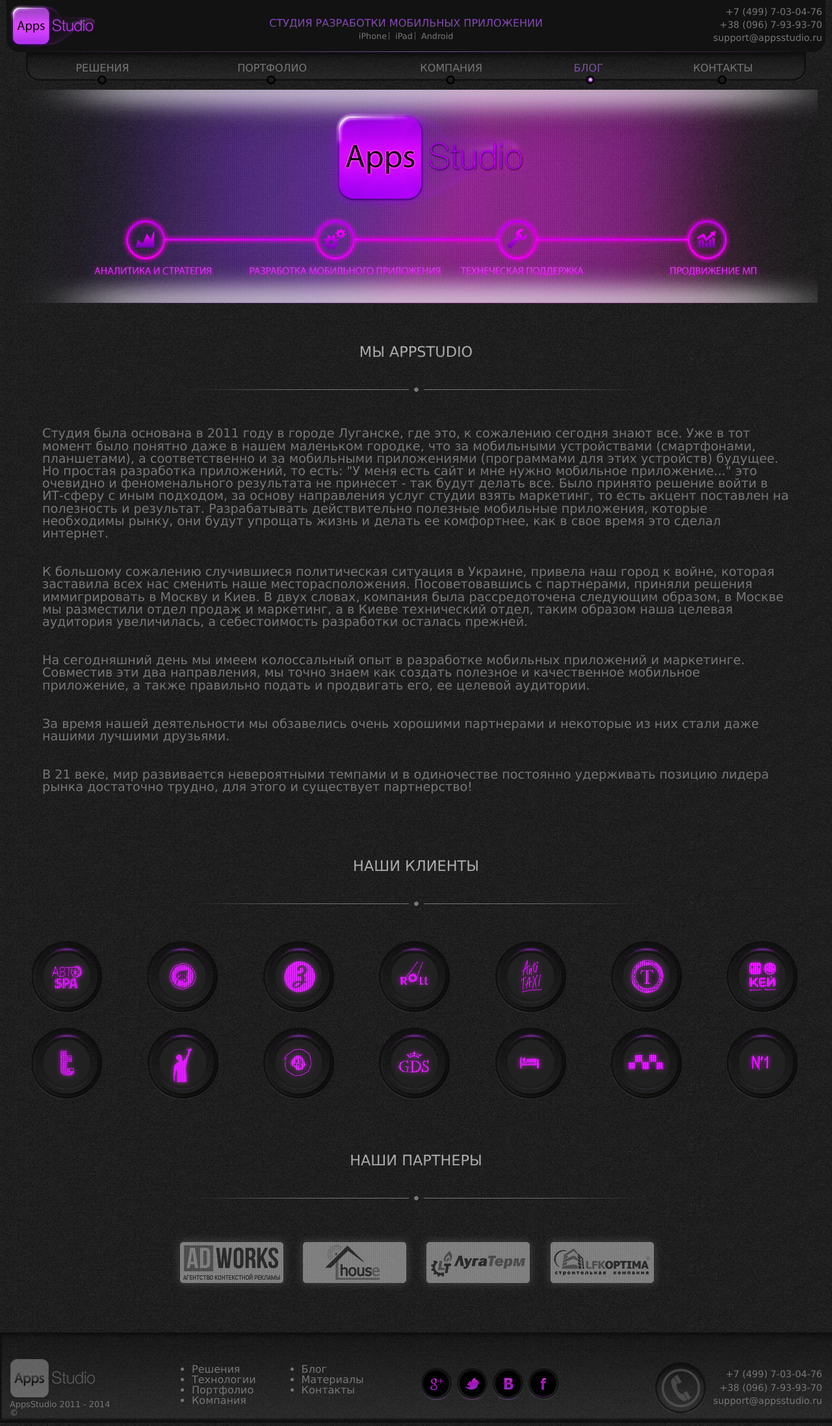
After one commit to RuslanGrigoryev/Apps_studio, a PHP site: page /we_are.html in a window 1280 px wide. The commit adds this page. Shown: the whole page at 65% size. Run offline with PHP 8.4, Linux system fonts and the light colour scheme; some libraries are stand-ins or nearby versions.

Commit message:
Finished we_are.html

```diff
--- a/css/style.css
+++ b/css/style.css
@@ -1,17 +1,20 @@
 /*
   ORDER
  1. Reset styles
- 2. General styles.
- 3. Header styles.
- 4. Slider styles.
- 5. Section "About-us".
- 6. Section "Goals".
- 7. Section Call styles.
- 8. PAGE HOW IT WORKS Section header-img.
- 9.                   Section how_it_work styles
- 10.                  Section why_it_work styles
- 11.                  Section business    styles
- 12. PAGE SOLUTIONS   Section classification styles
+ 2.  PAGE INDEX        General styles.
+ 3.                    Header styles.
+ 4.                    Slider styles.
+ 5.                    Section "About-us".
+ 6.                    Section "Goals".
+ 7.                    Section Call styles.
+ 8.  PAGE HOW IT WORKS Section header-img.
+ 9.                    Section how_it_work styles
+ 10.                   Section why_it_work styles
+ 11.                   Section business    styles
+ 12. PAGE SOLUTIONS    Section classification styles
+ 13. PAGE WE-ARE       Section we-are styles
+ 14.                   Section clients styles
+ 15.                   Section partners styles
 */
 /* 1. Reset styles */
 /* http://meyerweb.com/eric/tools/css/reset/
@@ -100,7 +103,7 @@ h1 span {
 h2 {
   text-transform: uppercase;
 }
-.about-us, .how_it_work, .why_it_work, .business {
+.about-us, .how_it_work, .why_it_work, .business, .we-are, .clients, .partners {
   padding: 60px 0 0 0;
 }
 /*3.Header styles*/
@@ -579,6 +582,122 @@ header {
   vertical-align: middle;
   display: table-cell;
 }
+/*13. Section we-are styles*/
+.we-are p {
+    font-size: 1.2em;
+
+    margin: 0 0 40px 0;
+    padding: 0 50px;
+}
+/*14. Section clients styles*/
+.clients-list {}
+.clients-list__item {
+    float: left;
+    margin: 0 34px 20px 34px;
+}
+.clients-list__item__link {
+    display: inline-block;
+    width: 110px;
+    height: 110px;
+    background: url(../i/markup/sprite-clients.png) no-repeat;
+}
+.clients-list__item__link--spa {
+    background-position: -9px -8px;
+}
+.clients-list__item__link--clever {
+    background-position: -160px -8px;
+}
+.clients-list__item__link--three {
+    background-position: -309px -8px;
+}
+.clients-list__item__link--roll {
+    background-position: -459px -8px;
+}
+.clients-list__item__link--anti-taxi {
+    background-position: -609px -8px;
+}
+.clients-list__item__link--taxi {
+    background-position: -759px -8px;
+}
+.clients-list__item__link--key {
+    background-position: -909px -8px;
+}
+.clients-list__item__link--twit {
+    background-position: -9px -168px;
+}
+.clients-list__item__link--party {
+    background-position: -159px -168px;
+}
+.clients-list__item__link--stone {
+    background-position: -309px -168px;
+}
+.clients-list__item__link--gds {
+    background-position: -459px -168px;
+}
+.clients-list__item__link--bedroom {
+    background-position: -609px -168px;
+}
+.clients-list__item__link--numone {
+    background-position: -909px -168px;
+}
+.clients-list__item__link--tax {
+    background-position: -759px -168px;
+}
+.clients-list__item__link--spa:hover {
+    background-position: -10px -321px;
+}
+.clients-list__item__link--clever:hover {
+    background-position: -159px -321px;
+}
+.clients-list__item__link--three:hover {
+    background-position: -309px -321px;
+}
+.clients-list__item__link--roll:hover {
+    background-position: -459px -321px;
+}
+.clients-list__item__link--anti-taxi:hover {
+    background-position: -609px -321px;
+}
+.clients-list__item__link--taxi:hover {
+    background-position: -759px -321px;
+}
+.clients-list__item__link--key:hover {
+    background-position: -909px -321px;
+}
+.clients-list__item__link--twit:hover {
+    background-position: -9px -481px;
+}
+.clients-list__item__link--party:hover {
+    background-position: -159px -481px;
+}
+.clients-list__item__link--stone:hover {
+    background-position: -309px -481px;
+}
+.clients-list__item__link--gds:hover {
+    background-position: -459px -481px;
+}
+.clients-list__item__link--bedroom:hover {
+    background-position: -609px -481px;
+}
+.clients-list__item__link--numone:hover {
+    background-position: -909px -481px;
+}
+.clients-list__item__link--tax:hover {
+    background-position: -759px -481px;
+}
+/*15. Section partners styles*/
+.partners-list {
+    text-align: center;
+
+    margin: 0 0 60px 0;
+}
+.partners-list__item {
+    display: inline-block;
+}
+.partners-list__item__link {
+    display: block;
+}
+.partners-list__item__link__img {}
 /*23. Footer styles*/
 footer {
   background: url(../i/markup/bg-footer.png) repeat-y;
--- /dev/null
+++ b/we_are.html
@@ -0,0 +1,262 @@
+<!doctype html>
+<html lang="en">
+<head>
+	<meta charset="UTF-8">
+	<title>Apps studio</title>
+	<link href='http://fonts.googleapis.com/css?family=Roboto:300,500&subset=latin,cyrillic-ext' rel='stylesheet' type='text/css'>
+	<link rel="stylesheet" href="css/style.css">
+</head>
+<body>
+
+	<header>
+
+		<div class="wrapper top-header">
+
+			<div class="wrap-logo" itemscope itemtype="http://schema.org/Organization">
+			    <a class="logo-link" itemprop="url" href="index.html">
+			        <img class="logo-img" itemprop="logo" src="i/markup/logo.png" />
+			    </a>
+			</div>
+
+			<div class="wrap-contact vcard">
+			  <span class="contact__item phone">+7 (499) 7-03-04-76</span>
+			  <span class="contact__item phone">+38 (096) 7-93-93-70</span>
+			  <a class="contact__item email" href="mailto:support@appsstudio.ru">
+			    support@appsstudio.ru
+			  </a>
+			</div>
+
+			<div class="main-info">
+				<h2>Студия разработки мобильных приложений</h2>
+				<ul class="main-info__os-list">
+					<li class="main-info__os-list__item main-info__os-list__list--border">
+						<a href="#" class="main-info__os-list__link">iPhone</a>
+					</li>
+					<li class="main-info__os-list__item main-info__os-list__list--border">
+						<a href="#" class="main-info__os-list__link">iPad</a>
+					</li>
+					<li class="main-info__os-list__item">
+						<a href="#" class="main-info__os-list__link">Android</a>
+					</li>
+				</ul>
+			</div>
+
+		</div>
+
+		<nav class="wrapper main-menu">
+
+			<div class="menu-wrapper">
+
+				<ul class="main-menu__list">
+					<li class="main-menu__item">
+						<a href="#" class="main-menu__link">решения</a>
+					</li>
+					<li class="main-menu__item">
+						<a href="#" class="main-menu__link">портфолио</a>
+					</li>
+					<li class="main-menu__item">
+						<a href="#" class="main-menu__link">компания</a>
+					</li>
+					<li class="main-menu__item">
+						<a href="#" class="main-menu__link main-menu__link--active">блог</a>
+					</li>
+					<li class="main-menu__item">
+						<a href="#" class="main-menu__link">контакты</a>
+					</li>
+				</ul>
+
+			</div>
+
+		</nav>
+
+	</header>
+
+	<section class="header-img">
+
+		<div class="wrapper">
+			<img src="i/img-07.png" alt="image">
+		</div>
+
+	</section>
+
+	<section class="we-are">
+
+		<div class="wrapper">
+			<h1><span>МЫ APPSTUDIO</span></h1>
+
+			<p>
+				Студия была основана в 2011 году в городе Луганске, где это, к сожалению сегодня знают все. Уже в тот момент было понятно даже в нашем маленьком городке, что за мобильными устройствами (смартфонами, планшетами),                                  а соответственно и за мобильными приложениями (программами для этих устройств) будущее. Но простая разработка приложений, то есть: "У меня есть сайт и мне нужно мобильное приложение..." это очевидно                                          и феноменального результата не принесет - так будут делать все. Было принято решение войти в ИТ-сферу с иным подходом, за основу направления услуг студии взять маркетинг, то есть акцент поставлен на полезность и результат. Разрабатывать действительно полезные мобильные приложения, которые необходимы рынку, они будут упрощать жизнь и делать ее комфортнее, как в свое время это сделал интернет.
+			</p>
+			<p>
+				К большому сожалению случившиеся политическая ситуация в Украине, привела наш город к войне, которая заставила всех нас сменить наше месторасположения. Посоветовавшись с партнерами, приняли решения иммигрировать в Москву и Киев. В двух словах, компания была рассредоточена следующим образом, в Москве мы разместили отдел продаж и маркетинг, а в Киеве технический отдел, таким образом наша целевая аудитория увеличилась, а себестоимость разработки осталась прежней.
+			</p>
+			<p>
+				На сегодняшний день мы имеем колоссальный опыт в разработке мобильных приложений и маркетинге. Совместив эти два направления, мы точно знаем как создать полезное и качественное мобильное приложение, а также правильно подать и продвигать его, ее целевой аудитории.
+
+			</p>
+			<p>
+				За время нашей деятельности мы обзавелись очень хорошими партнерами и некоторые из них стали даже нашими лучшими друзьями.
+			</p>
+			<p>
+				В 21 веке, мир развивается невероятными темпами и в одиночестве постоянно удерживать позицию лидера рынка достаточно трудно, для этого и существует партнерство!
+			</p>
+		</div>
+
+	</section>
+
+	<section class="clients">
+
+		<div class="wrapper">
+			<h1><span>НАШИ КЛИЕНТЫ</span></h1>
+
+			<ul class="clients-list clearfix">
+				<li class="clients-list__item">
+					<a href="#" class="clients-list__item__link clients-list__item__link--spa"></a>
+				</li>
+				<li class="clients-list__item">
+					<a href="#" class="clients-list__item__link clients-list__item__link--clever"></a>
+				</li>
+				<li class="clients-list__item">
+					<a href="#" class="clients-list__item__link clients-list__item__link--three"></a>
+				</li>
+				<li class="clients-list__item">
+					<a href="#" class="clients-list__item__link clients-list__item__link--roll"></a>
+				</li>
+				<li class="clients-list__item">
+					<a href="#" class="clients-list__item__link clients-list__item__link--anti-taxi"></a>
+				</li>
+				<li class="clients-list__item">
+					<a href="#" class="clients-list__item__link clients-list__item__link--taxi"></a>
+				</li>
+				<li class="clients-list__item">
+					<a href="#" class="clients-list__item__link clients-list__item__link--key"></a>
+				</li>
+				<li class="clients-list__item">
+					<a href="#" class="clients-list__item__link clients-list__item__link--twit"></a>
+				</li>
+				<li class="clients-list__item">
+					<a href="#" class="clients-list__item__link clients-list__item__link--party"></a>
+				</li>
+				<li class="clients-list__item">
+					<a href="#" class="clients-list__item__link clients-list__item__link--stone"></a>
+				</li>
+				<li class="clients-list__item">
+					<a href="#" class="clients-list__item__link clients-list__item__link--gds"></a>
+				</li>
+				<li class="clients-list__item">
+					<a href="#" class="clients-list__item__link clients-list__item__link--bedroom"></a>
+				</li>
+				<li class="clients-list__item">
+					<a href="#" class="clients-list__item__link clients-list__item__link--tax"></a>
+				</li>
+				<li class="clients-list__item">
+					<a href="#" class="clients-list__item__link clients-list__item__link--numone"></a>
+				</li>
+			</ul>
+		</div>
+
+	</section>
+
+	<section class="partners">
+
+		<div class="wrapper">
+			<h1><span>НАШИ партнеры</span></h1>
+
+			<ul class="partners-list clearfix">
+				<li class="partners-list__item">
+					<a href="#" class="partners-list__item__link">
+						<img src="i/img-10.png" alt="image-partners" class="partners-list__item__link__img">
+					</a>
+				</li>
+				<li class="partners-list__item">
+					<a href="#" class="partners-list__item__link">
+						<img src="i/img-11.png" alt="image-partners" class="partners-list__item__link__img">
+					</a>
+				</li>
+				<li class="partners-list__item">
+					<a href="#" class="partners-list__item__link">
+						<img src="i/img-12.png" alt="image-partners" class="partners-list__item__link__img">
+					</a>
+				</li>
+				<li class="partners-list__item">
+					<a href="#" class="partners-list__item__link">
+						<img src="i/img-13.png" alt="image-partners" class="partners-list__item__link__img">
+					</a>
+				</li>
+			</ul>
+		</div>
+
+	</section>
+
+	<footer>
+
+		<div class="wrapper">
+
+			<div class="footer-logo">
+
+				<img src="i/markup/footer-logo.png" class="footer-img" alt="footer-logo">
+				<p class="footer-text">AppsStudio 2011 - 2014 ©</p>
+
+			</div>
+
+			<nav class="footer-menu">
+				<ul class="footer-menu__list">
+					<li class="footer-menu__item">
+						<a href="#" class="footer-menu__link">Решения</a>
+					</li>
+					<li class="footer-menu__item">
+						<a href="#" class="footer-menu__link">Технологии</a>
+					</li>
+					<li class="footer-menu__item">
+						<a href="#" class="footer-menu__link">Портфолио</a>
+					</li>
+					<li class="footer-menu__item">
+						<a href="#" class="footer-menu__link">Компания</a>
+					</li>
+				</ul>
+				<ul class="footer-menu__list">
+					<li class="footer-menu__item">
+						<a href="#" class="footer-menu__link">Блог</a>
+					</li>
+					<li class="footer-menu__item">
+						<a href="#" class="footer-menu__link">Материалы</a>
+					</li>
+					<li class="footer-menu__item">
+						<a href="#" class="footer-menu__link">Контакты</a>
+					</li>
+				</ul>
+			</nav>
+
+
+			<div class="wrap-contact vcard">
+				<img src="i/markup/footer-phone.png" alt="footer-phone" class="footer-phone">
+			  <span class="contact__item phone">+7 (499) 7-03-04-76</span>
+			  <span class="contact__item phone">+38 (096) 7-93-93-70</span>
+			  <a class="contact__item email" href="mailto:support@appsstudio.ru">
+			    support@appsstudio.ru
+			  </a>
+			</div>
+
+			<ul class="social-list">
+				<li class="social-list__item">
+					<a href="#" class="social-list__link social-list__link--gplus"></a>
+				</li>
+				<li class="social-list__item">
+					<a href="#" class="social-list__link social-list__link--twitter"></a>
+				</li>
+				<li class="social-list__item">
+					<a href="#" class="social-list__link social-list__link--vk"></a>
+				</li>
+				<li class="social-list__item">
+					<a href="#" class="social-list__link social-list__link--facebook"></a>
+				</li>
+			</ul>
+
+		</div>
+
+	</footer>
+
+	<script src="http://ajax.googleapis.com/ajax/libs/jquery/1.11.1/jquery.min.js"></script>
+	<script src="js/script.js"></script>
+</body>
+</html>
```
Also changed, not shown: i/bg-classification-text.png (deleted), i/img-07.png (added), i/img-10.png (added), i/img-11.png (added), i/img-12.png (added), i/img-13.png (added), i/markup/sprite-clients.png (added).
